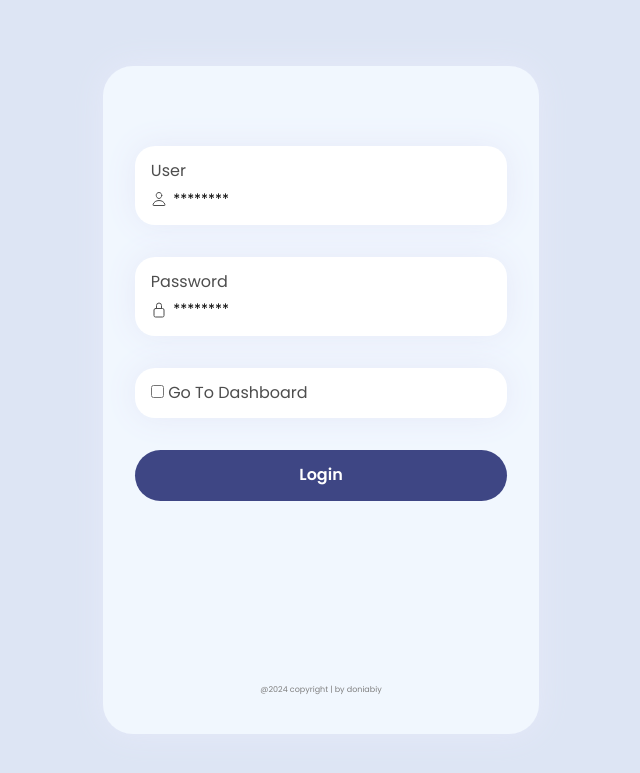
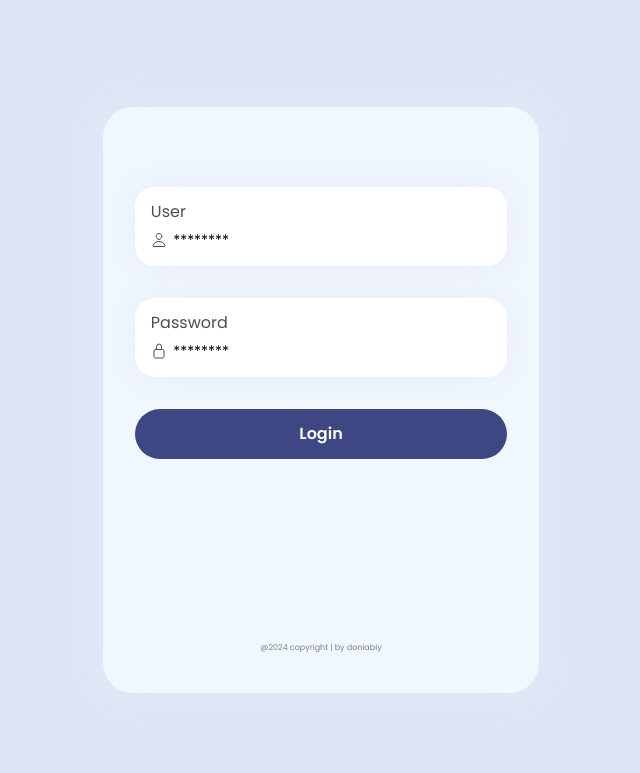
Before and after one commit to abiydoni/scan, a PHP site: page /login.php in a window 1280 px wide. Shown: the top 773 px of the page, without its empty margins (319-959 px from the left). Run offline with PHP 8.4, Linux system fonts and the light colour scheme; some libraries are stand-ins or nearby versions.

Commit message:
Update login.php

```diff
--- a/login.php
+++ b/login.php
@@ -37,9 +37,9 @@ include "cek_login.php"
         </div>
     </div>
 
-    <div class="password">
+    <!-- <div class="password">
     <label><input type="checkbox" name="redirect_option" value="dashboard"> Go To Dashboard</label>
-    </div>
+    </div> -->
 
     <button class="login">Login</button>
     <div class="footer">
```
